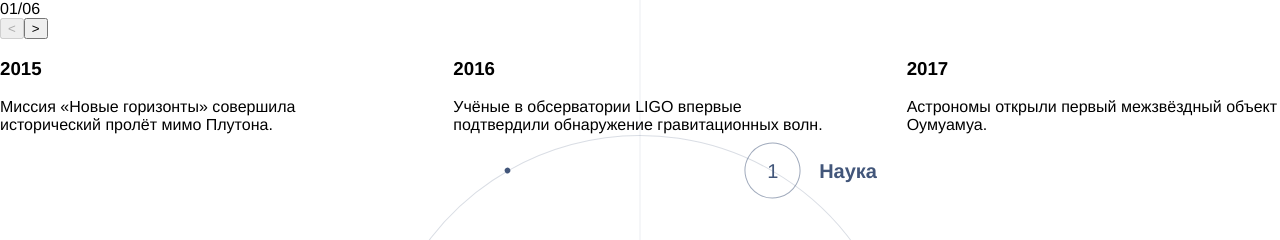
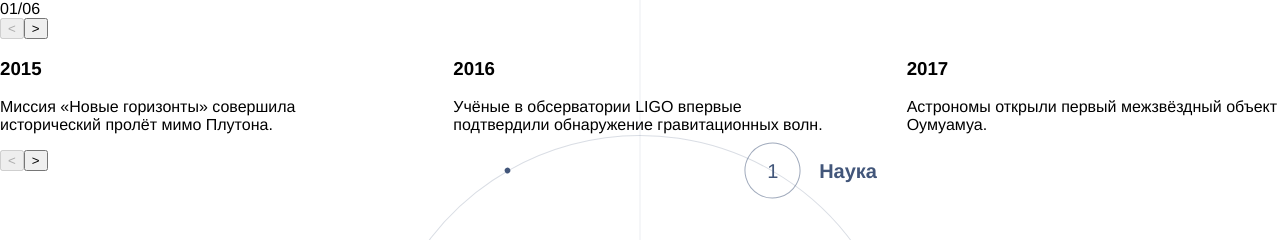
Before and after one commit to AndreiReznikov/dates, a React (Create React App) app: page / in a window 1280 px wide. Shown: the top 240 px of the page. Built offline with nearby package versions, Linux system fonts and the light colour scheme; the HTML template or start-up script is replaced by a standard one.

Commit message:
added custom swiper buttons

```diff
--- a/src/components/Dates/Dates.tsx
+++ b/src/components/Dates/Dates.tsx
@@ -11,6 +11,10 @@ import styles from "./Dates.module.scss";
 const SWIPER_CONFIG = {
   spaceBetween: 25,
   slidesPerView: 2,
+  navigation: {
+    nextEl: '[data-swiper-button="next"]',
+    prevEl: '[data-swiper-button="prev"]',
+  },
   breakpoints: {
     1024: {
       slidesPerView: 3,
@@ -332,8 +336,8 @@ export const Dates: React.FC = () => {
               </div>
             </SwiperSlide>
           ))}
-          {/* <button onClick={() => swiper.slidePrev()}>{"<"}</button>
-          <button onClick={() => swiper.slideNext()}>{">"}</button> */}
+          <button data-swiper-button="prev">{"<"}</button>
+          <button data-swiper-button="next">{">"}</button>
         </Swiper>
       </div>
     </div>
```
